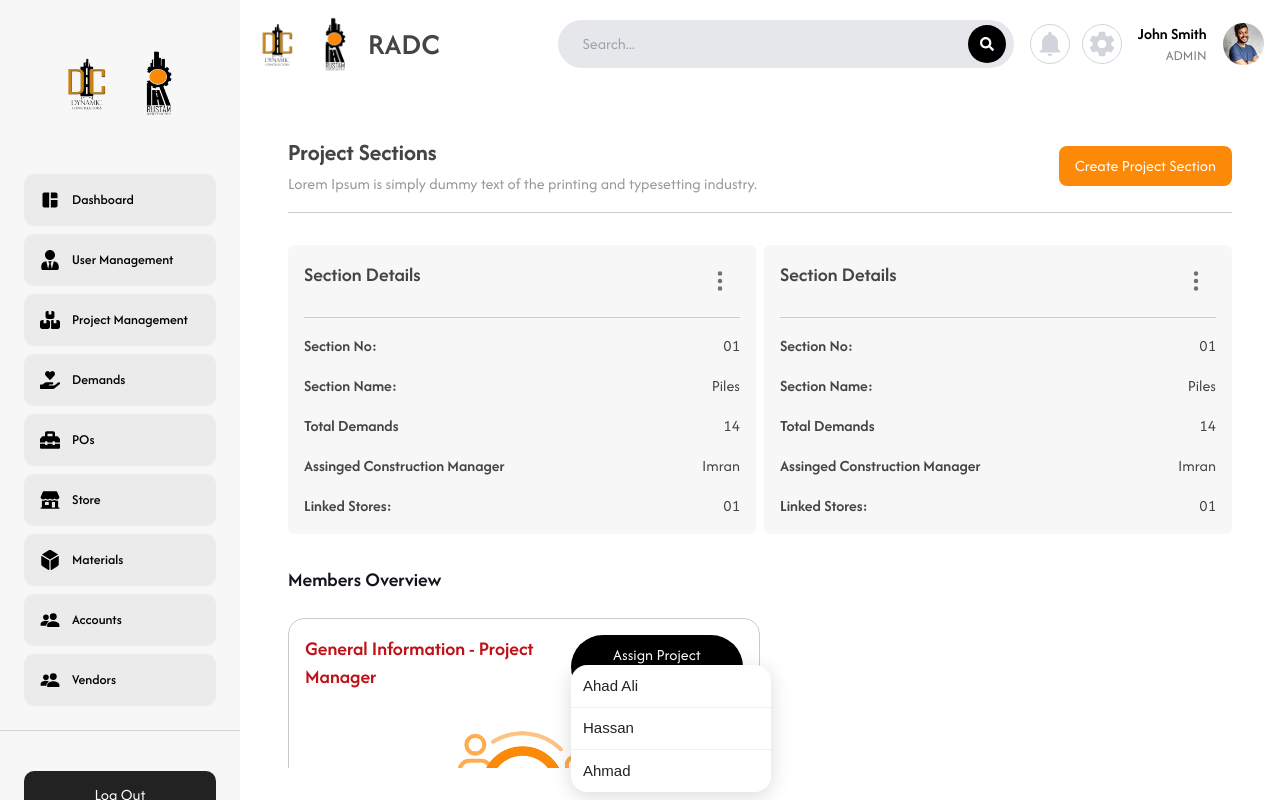
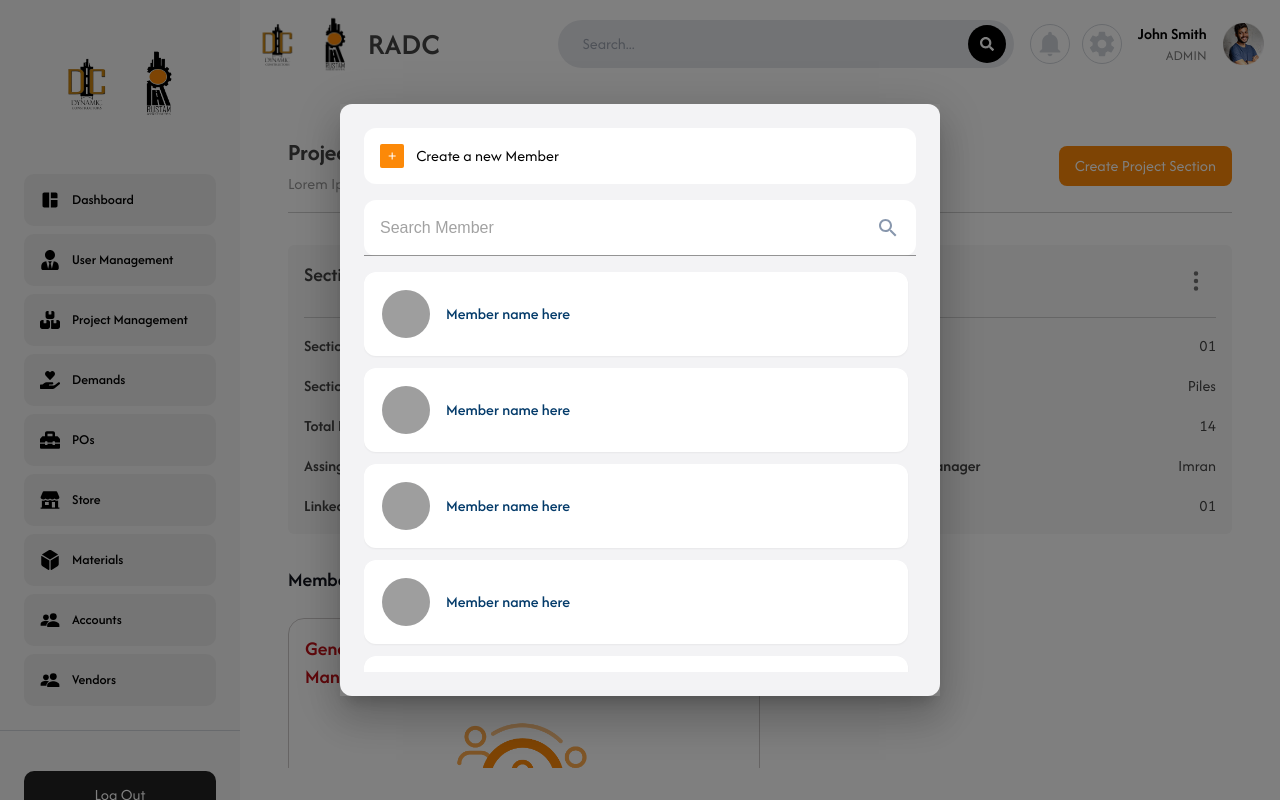
Before and after one commit to AllianceSoftSolution/vercel-construction-fe, a React (Vite) app: page /admin-dashboard/sections in a window 1280 px wide. Both pictures are taken after a click on the button "Assign Project Manager". Built offline with nearby package versions, Linux system fonts and the light colour scheme; grey boxes are pictures that could not be loaded; what apisauce would draw is missing.

Commit message:
Ahad have completed their task's Sight Incharge system, Assigning Manager system

```diff
--- a/package.json
+++ b/package.json
@@ -24,7 +24,7 @@
     "@fortawesome/free-brands-svg-icons": "^6.6.0",
     "@fortawesome/free-solid-svg-icons": "^6.6.0",
     "@fortawesome/react-fontawesome": "^0.2.2",
-    "@hookform/resolvers": "^3.9.0",
+    "@hookform/resolvers": "^3.10.0",
     "@mui/icons-material": "^5.16.7",
     "@mui/material": "^5.16.7",
     "@react-pdf-viewer/core": "^3.12.0",
@@ -58,7 +58,7 @@
     "react-dom": "^18.3.1",
     "react-draggable": "^4.4.6",
     "react-fontawesome": "^1.7.1",
-    "react-hook-form": "^7.52.2",
+    "react-hook-form": "^7.58.1",
     "react-hot-toast": "^2.4.1",
     "react-icons": "^5.2.1",
     "react-pdf": "^9.2.1",
@@ -76,7 +76,7 @@
     "tailwind-merge": "^2.5.2",
     "uuid": "^10.0.0",
     "yup": "^1.4.0",
-    "zod": "^3.23.8"
+    "zod": "^3.25.67"
   },
   "devDependencies": {
     "@eslint/js": "^9.8.0",
--- /dev/null
+++ b/src/components/AssignProjectManagerModal.jsx
@@ -0,0 +1,60 @@
+import { Button, Input } from "@mui/material";
+
+import { PlusOne, Search } from "@mui/icons-material";
+
+export default function AssignProjectManagerModal({
+  onCreateClick,
+  onManagerClick,
+}) {
+  const members = Array(10)
+    .fill(0)
+    .map((_, i) => ({
+      id: i,
+      name: "Member name here",
+      avatar: "/placeholder.svg?height=48&width=48",
+    }));
+
+  return (
+    <div className="rounded-xl bg-[#f3f3f5] p-6">
+      <div className="max-w-4xl mx-auto space-y-4">
+        <button
+          onClick={onCreateClick}
+          className="flex items-center w-full gap-3 rounded-xl px-4 py-4 bg-white"
+        >
+          <div className="bg-[#fc8908] text-white px-2  rounded-sm text-center">
+            +
+          </div>
+          Create a new Member
+        </button>
+
+        <div className="relative">
+          <Input
+            placeholder="Search Member"
+            className="bg-white w-full rounded-xl px-4 py-3 h-auto text-base placeholder:text-[#8897ad] pr-12 "
+          />
+          <Search className="absolute right-4 top-1/2 transform -translate-y-1/2 w-5 h-5 text-[#8897ad]" />
+        </div>
+
+        <div className="space-y-3 max-h-[400px] overflow-y-auto pr-2">
+          {members.map((member, index) => (
+            <div
+              onClick={() => onManagerClick(member.id)}
+              className="bg-white rounded-xl p-4 flex items-center gap-4 shadow-sm transition-all border-2 border-transparent cursor-pointer hover:border-2 hover:border-[#fc8908]"
+            >
+              <div className="w-12 h-12 rounded-full overflow-hidden bg-[#f7f7f8] flex-shrink-0">
+                <img
+                  src={member.avatar || "/placeholder.svg"}
+                  alt="Member avatar"
+                  className="w-full h-full object-cover"
+                />
+              </div>
+              <span className="text-[#043b6a] font-medium text-base">
+                {member.name}
+              </span>
+            </div>
+          ))}
+        </div>
+      </div>
+    </div>
+  );
+}
--- /dev/null
+++ b/src/components/ui/modals/AssignSectionsModal.jsx
@@ -0,0 +1,114 @@
+import { Checkbox, Input, Button } from "@mui/material";
+import { Search } from "@mui/icons-material";
+import { useState } from "react";
+
+export default function AssignSectionModal({ handleCancel, handleSubmit, userData }) {
+  const sections = [
+    { id: 1, name: "Frontend Development" },
+    { id: 2, name: "Backend API" },
+    { id: 3, name: "Authentication Module" },
+    { id: 4, name: "UI/UX Design" },
+    { id: 5, name: "Database Schema" },
+    { id: 6, name: "Deployment" },
+  ];
+
+  console.log("User data in checkbox :- ", userData);
+
+
+  const [selectedSections, setSelectedSections] = useState([]);
+  const [searchQuery, setSearchQuery] = useState("");
+
+  const filteredSections = sections.filter((section) =>
+    section.name.toLowerCase().includes(searchQuery.toLowerCase())
+  );
+
+  const handleCheckboxChange = (id) => {
+    setSelectedSections((prev) =>
+      prev.includes(id) ? prev.filter((item) => item !== id) : [...prev, id]
+    );
+  };
+
+  const handleSelectAll = () => {
+    if (filteredSections.every((s) => selectedSections.includes(s.id))) {
+      setSelectedSections((prev) =>
+        prev.filter((id) => !filteredSections.map((s) => s.id).includes(id))
+      );
+    } else {
+      setSelectedSections((prev) => [
+        ...prev,
+        ...filteredSections.map((s) => s.id).filter((id) => !prev.includes(id)),
+      ]);
+    }
+  };
+
+  const isAllSelected =
+    filteredSections.length > 0 &&
+    filteredSections.every((s) => selectedSections.includes(s.id));
+
+  return (
+    <div className="max-w-3xl w-full mx-auto bg-white rounded-2xl shadow-md p-6 space-y-6">
+      <div className="space-y-1">
+        <h2 className="text-2xl font-semibold text-[#043b6a]">
+          Assign Sections
+        </h2>
+        <p className="text-sm text-gray-500">
+          Select the sections to assign from the list below.
+        </p>
+      </div>
+
+      <div className="relative">
+        <Input
+          placeholder="Search sections..."
+          value={searchQuery}
+          onChange={(e) => setSearchQuery(e.target.value)}
+          className="w-full !rounded-xl !bg-[#f9f9fb] !px-4 !py-3 !h-auto !text-sm placeholder:text-gray-500 pr-12"
+        />
+        <Search className="absolute right-4 top-1/2 transform -translate-y-1/2 text-gray-400 w-5 h-5" />
+      </div>
+
+      {filteredSections.length > 0 && (
+        <div
+          onClick={handleSelectAll}
+          className="flex justify-between items-center cursor-pointer rounded-xl border border-gray-200 hover:border-[#fc8908] bg-[#f8f9fc] px-4 py-3 transition"
+        >
+          <span className="text-sm font-medium text-[#043b6a]">
+            {isAllSelected ? "Unselect All" : "Select All"}
+          </span>
+          <Checkbox checked={isAllSelected} />
+        </div>
+      )}
+
+      <div className="max-h-96 overflow-y-auto space-y-2 pr-1">
+        {filteredSections.map((section) => (
+          <div
+            key={section.id}
+            className="flex justify-between items-center rounded-xl border border-gray-100 bg-white px-4 py-3 hover:shadow-sm transition cursor-pointer hover:border-[#fc8908]"
+          >
+            <span className="text-sm text-[#043b6a] font-medium">
+              {section.name}
+            </span>
+            <Checkbox
+              checked={selectedSections.includes(section.id)}
+              onChange={() => handleCheckboxChange(section.id)}
+            />
+          </div>
+        ))}
+      </div>
+
+      <div className="flex justify-end gap-4 pt-4 border-t border-gray-200">
+        <button
+          onClick={handleCancel}
+          className="bg-[#DDDDDD] px-8 py-2 rounded-lg font-medium text-[#000000]"
+        >
+          Cancel
+        </button>
+        <button
+          onClick={handleSubmit}
+          className="bg-primary px-8 py-2 rounded-lg font-medium text-white"
+        >
+          Submit
+        </button>
+      </div>
+    </div>
+  );
+}
--- a/src/layouts/admin-dashboard/screens/Projects/tabs/ProjectInformationTab.jsx
+++ b/src/layouts/admin-dashboard/screens/Projects/tabs/ProjectInformationTab.jsx
@@ -1,13 +1,24 @@
 import React, { useState } from "react";
 import ProjectInfoCard from "../../../../../components/ui/ProjectInfoCard";
 import ProjectDescriptionCard from "../../../../../components/ui/ProjectDescriptionCard";
-import { IconButton } from "@mui/material";
+import { Box, IconButton, Modal } from "@mui/material";
 import DropdownButton from "@/comments/components/DropdownButton";
 import { FaEye, FaTrash, FaUserEdit } from "react-icons/fa";
 import SimpleTable from "../../../../../components/SimpleTable";
 import { BsThreeDotsVertical } from "react-icons/bs";
 import Button from "../../../../../components/Button";
 import AddMemberModal from "../../users/modals/AddMemberModal";
+import AssignSectionModal from "../../../../../components/ui/modals/AssignSectionsModal";
+import { useSearchParams } from "react-router-dom";
+
+const style = {
+  position: "absolute",
+  top: "50%",
+  left: "50%",
+  transform: "translate(-50%, -50%)",
+  width: "600px",
+  boxShadow: 24,
+};
 const ProjectInformationTab = () => {
   const data = [
     {
@@ -85,9 +96,31 @@ const ProjectInformationTab = () => {
       </DropdownButton>
     );
   };
-  const [showModal, setShowModal] = useState(false);
+
+  const [searchParams, setSearchParams] = useSearchParams();
+
+  const [showModal, setShowModal] = useState(
+    searchParams?.get("isLinkOpen") == "true" ? true : false
+  );
+  const [open, setOpen] = useState(false);
+  const handleOpen = () => setOpen(true);
+  const handleClose = () => setOpen(false);
+
   const handleLinkClick = () => {
     setShowModal(true);
+    setSearchParams({ isLinkOpen: true });
+  };
+  const handleSubmit = () => {
+    handleClose();
+    setShowModal(false);
+  };
+
+  const closeAddUserFormModal = () => {
+    setShowModal(false);
+
+    setSearchParams({
+      isLinkOpen: "false",
+    });
   };
   return (
     <>
@@ -112,14 +145,41 @@ const ProjectInformationTab = () => {
       <div className="flex items-center justify-between">
         <h2 className="text-xl font-bold mb-4 mt-4">Site Incharge</h2>
         <Button buttonText={"Create Site Incharge"} onClick={handleLinkClick} />
-        {showModal && <AddMemberModal onClose={() => setShowModal(false)} />}
+        {showModal && (
+          <AddMemberModal
+            onAddUserClick={setOpen}
+            onClose={closeAddUserFormModal}
+          />
+        )}
+        <Modal
+          open={open}
+          onClose={handleClose}
+          aria-labelledby="modal-modal-title"
+          aria-describedby="modal-modal-description"
+        >
+          <Box sx={style}>
+            <AssignSectionModal
+              handleSubmit={() => {
+                handleSubmit();
+                closeAddUserFormModal();
+              }}
+              handleCancel={() => {
+                handleClose();
+                closeAddUserFormModal();
+              }}
+            />
+          </Box>
+        </Modal>
       </div>
       <SimpleTable
         columns={columns}
         data={data}
         cellComponents={{ action: CustomActionComponent }}
       />{" "}
-      <h2 className="text-xl font-bold mb-4 mt-4">Accountant</h2>
+      <div className="flex items-center justify-between">
+        <h2 className="text-xl font-bold mb-4 mt-4">Accountant</h2>
+        <Button buttonText={"Create An Accountant"} onClick={handleLinkClick} />
+      </div>
       <SimpleTable
         columns={columns}
         data={data}
--- a/src/layouts/admin-dashboard/screens/Projects/tabs/SectionTab.jsx
+++ b/src/layouts/admin-dashboard/screens/Projects/tabs/SectionTab.jsx
@@ -11,11 +11,17 @@ import manager from "../../../../../assets/construction/manager.png";
 import Search from "../../../../../assets/construction/Search.png";
 import AddMemberModal from "../../users/modals/AddMemberModal";
 import DropdownButton from "../../../../../comments/components/DropdownButton";
-
+import CustomModal from "../../../../../comments/components/CustomModal";
+import { Box, Modal, Typography } from "@mui/material";
+import Button from "../../../../../components/Button";
+import AssignProjectManagerModal from "../../../../../components/AssignProjectManagerModal";
+import { Height } from "@mui/icons-material";
 
 
 const SectionTab = () => {
   const [hasMemberInfo, sethasMemberInfo] = useState(false);
+
+
   // const [showModal, setShowModal] = useState(false);
 
   // const handleLinkClick = () => {
@@ -41,6 +47,7 @@ const SectionTab = () => {
   ];
   return (
     <div>
+
       <TopBar
         title="Project Sections"
         detail="Lorem Ipsum is simply dummy text of the printing and typesetting industry."
@@ -93,10 +100,9 @@ const SectionTab = () => {
           // onLinkClick={handleLinkClick}
           imageSrc={Search}
           imageAlt="Search Illustration"
+          onManagerClick={(id)=>sethasMemberInfo(id)}
         />
       )}
-
-
       {/* Modal */}
       {/* {showModal && <AddMemberModal onClose={() => setShowModal(false)} />} */}
       {/* <SectionDetailPage /> */}
--- a/src/layouts/admin-dashboard/screens/users/modals/AddMemberModal.jsx
+++ b/src/layouts/admin-dashboard/screens/users/modals/AddMemberModal.jsx
@@ -2,9 +2,9 @@ import React from "react";
 import TopBar from "@/components/ui/TopBar";
 import CustomTextField from "@/mui/CustomTextField";
 
-const AddMemberModal = ({ onClose }) => {
+const AddMemberModal = ({ onClose, onAddUserClick }) => {
   return (
-    <div className="fixed inset-0 bg-black bg-opacity-50 flex justify-center items-center z-50">
+    <div className="fixed  inset-0 bg-black bg-opacity-50 flex justify-center items-center z-50">
       <div className="bg-white w-full max-w-[450px] max-h-[90vh] border-[0.5px] border-[#CDC9C9] rounded-2xl p-0 flex flex-col overflow-hidden">
         {/* TopBar stays fixed at the top of the modal */}
         <div className="p-4 border-b border-[#CDCDCD]">
@@ -66,7 +66,7 @@ const AddMemberModal = ({ onClose }) => {
             >
               Cancel
             </button>
-            <button className="bg-primary px-8 py-2 rounded-lg font-medium text-white">
+            <button onClick={onAddUserClick} className="bg-primary px-8 py-2 rounded-lg font-medium text-white">
               Save & Add User
             </button>
           </div>
--- a/src/mui/MembersOverviewCard.jsx
+++ b/src/mui/MembersOverviewCard.jsx
@@ -1,7 +1,18 @@
 import React, { useState } from "react";
 import DropdownButton from "../comments/components/DropdownButton";
 import AddMemberModal from "../layouts/admin-dashboard/screens/users/modals/AddMemberModal";
+import AssignProjectManagerModal from "../components/AssignProjectManagerModal";
+import Button from "../components/Button";
+import { Box, Modal } from "@mui/material";
 
+const style = {
+  position: "absolute",
+  top: "50%",
+  left: "50%",
+  transform: "translate(-50%, -50%)",
+  width: "600px",
+  boxShadow: 24,
+};
 const MembersOverviewCard = ({
   title = "General Information",
   subTitle = "",
@@ -10,8 +21,12 @@ const MembersOverviewCard = ({
   imageSrc = "",
   imageAlt = "",
   className = "",
+  onManagerClick
 }) => {
   const [showModal, setShowModal] = useState(false);
+  const [open, setOpen] = useState(false);
+  const handleOpen = () => setOpen(true);
+  const handleClose = () => setOpen(false);
 
   return (
     <div
@@ -26,19 +41,20 @@ const MembersOverviewCard = ({
           // <button onClick={onLinkClick} className="text-primary underline">
           //   {linkText}
           // </button>
-          <DropdownButton
-            className=" "
-            items={[
-              { _id: "1234", name: "Ahad Ali" },
-              { _id: "12324", name: "Hassan" },
-              { _id: "12234", name: "Ahmad" },
-            ].map(({ _id, name }) => ({
-              label: name,
-              onClick: () => setShowModal(_id),
-            }))}
-          >
-            {linkText}
-          </DropdownButton>
+          <>
+
+            <button onClick={handleOpen} className="text-primary underline" >{linkText}</button>
+            <Modal
+              open={open}
+              onClose={handleClose}
+              aria-labelledby="modal-modal-title"
+              aria-describedby="modal-modal-description"
+            >
+              <Box sx={style}>
+                <AssignProjectManagerModal onManagerClick={onManagerClick}  onCreateClick={(bool)=>{setShowModal(bool) ; setOpen(false)}}/>
+              </Box>
+            </Modal>
+          </>
         )}
         {Boolean(showModal) && (
           <AddMemberModal onClose={() => setShowModal(false)} />
```
Also changed, not shown: 1 other file (tests, documents, lock files or other folders).
